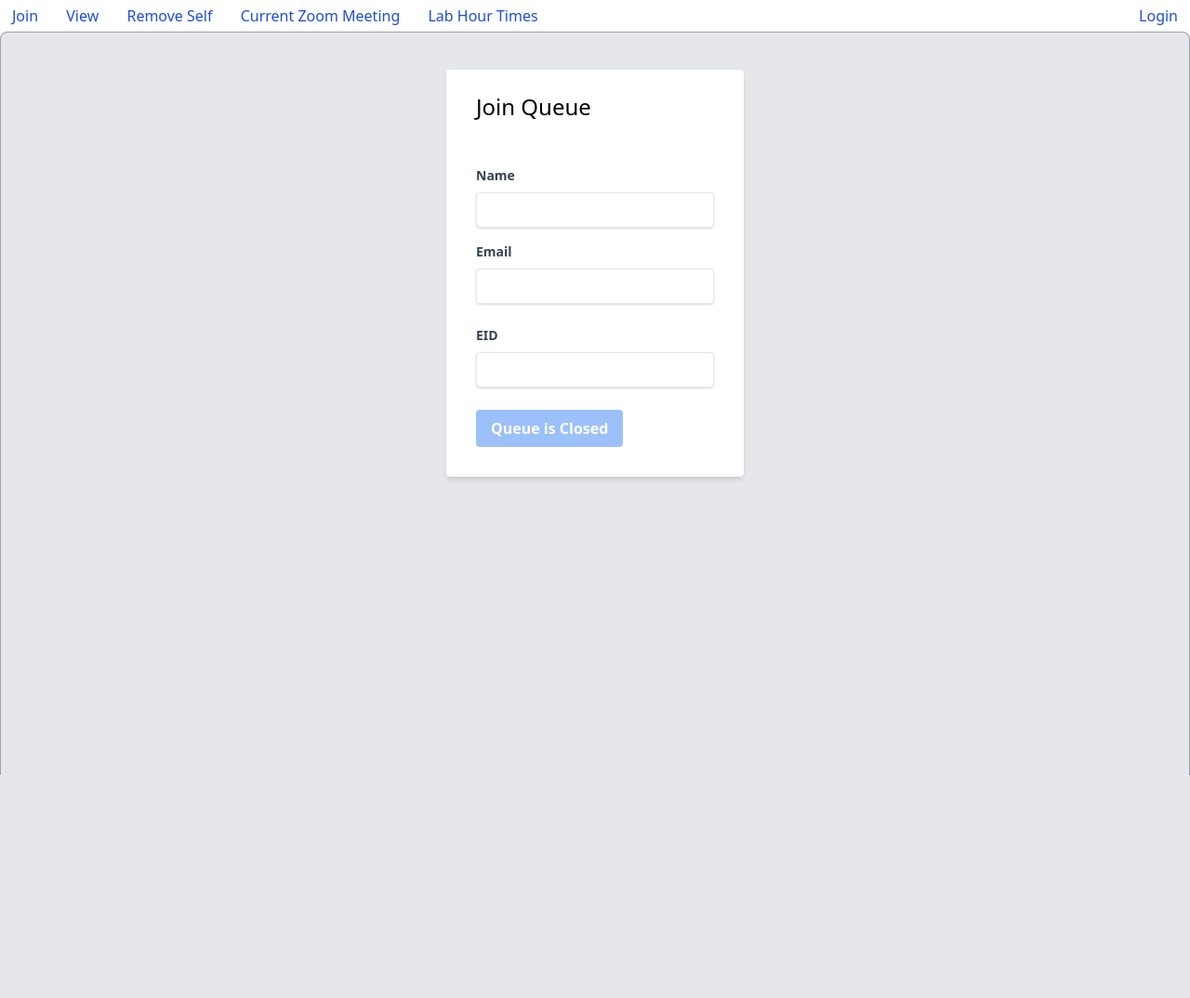
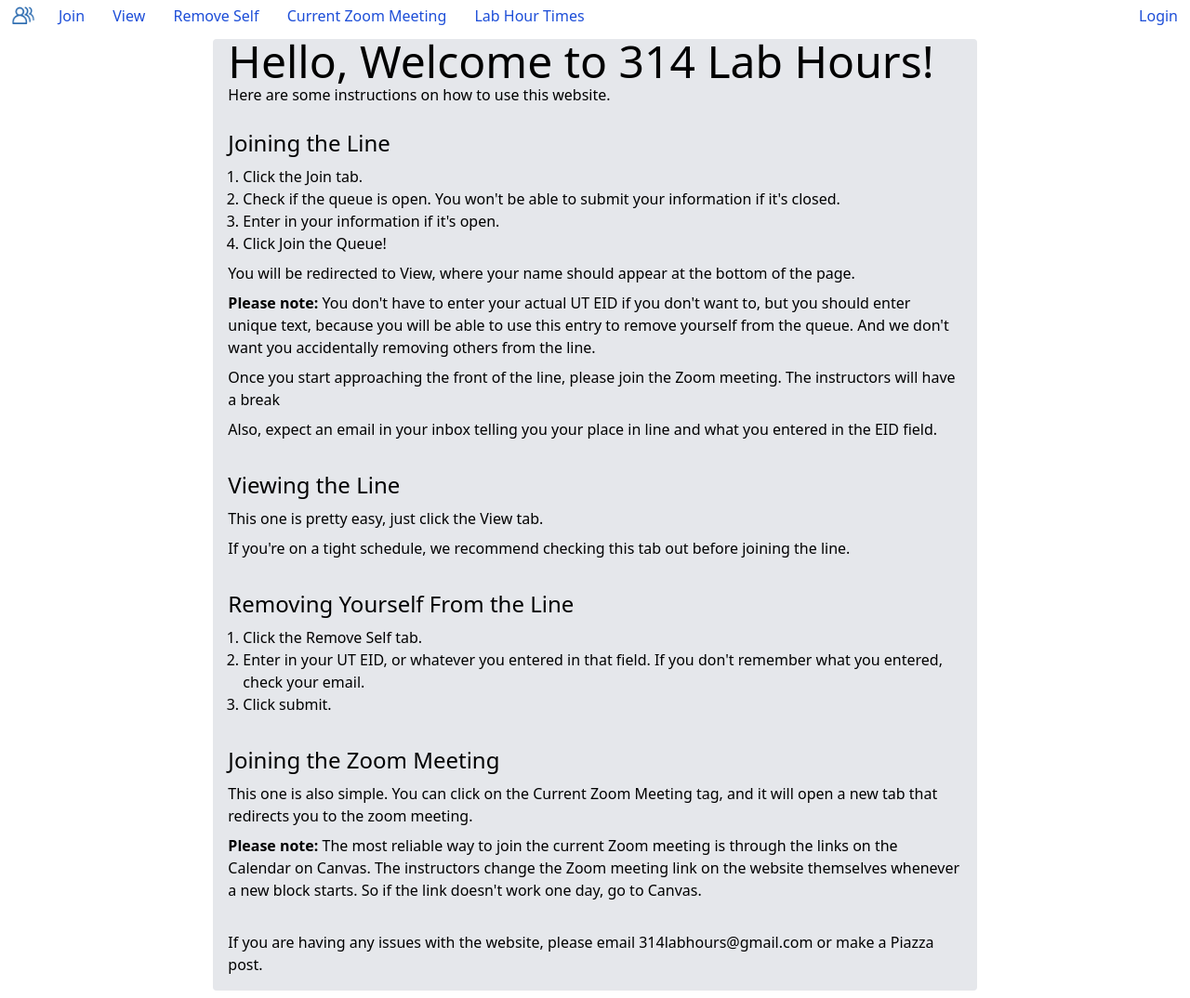
Before and after one commit to ninaahmed/LabHoursV2, a Flask app: page / in a window 1280 px wide. Shown: the whole page at 93% size. Before the commit the page ends 834 px from the top, so only its background shows below. Run offline with Flask 2, Linux system fonts and the light colour scheme; parts of the project's set-up code (start-up, migrations or seed data) failed here and were passed over.

Commit message:
Added homepage

```diff
--- a/flaskapp/routes.py
+++ b/flaskapp/routes.py
@@ -25,7 +25,10 @@ def load_user():
 
 # the current main page where a student will send in their information
 @app.route("/", methods=['GET', 'POST'])
-@app.route("/index", methods=['GET', 'POST'])
+def homepage():
+    return render_template('homepage.html', link = zoom_link)
+
+@app.route("/join", methods=['GET', 'POST'])
 def join():
     form = EnterLineForm()
     message = ""
--- a/flaskapp/templates/change_zoom.html
+++ b/flaskapp/templates/change_zoom.html
@@ -13,10 +13,6 @@
 
 <head>
     <title>Change the Zoom Meeting Link</title>
-
-    <style>
-
-    </style>
 </head>
 
 <body background-color="#EDF2F7">
--- a/flaskapp/templates/enter_line.html
+++ b/flaskapp/templates/enter_line.html
@@ -1,5 +1,5 @@
 {% extends "layout.html" %}
-{% block title %}Join Lab Hours Queue{% endblock %}
+{% block title %}Join the Line{% endblock %}
 
 {% block zoom_wrapper %}
 <a class="inline-block border border-white rounded hover:border-gray-200 text-blue-700 hover:bg-gray-200 py-1 px-3" href="{{ link }}" target="_blank">Current Zoom Meeting</a>
--- /dev/null
+++ b/flaskapp/templates/homepage.html
@@ -0,0 +1,72 @@
+{% extends "layout.html" %}
+{% block title %}314 Lab Hours{% endblock %}
+
+{% block zoom_wrapper %}
+<a class="inline-block border border-white rounded hover:border-gray-200 text-blue-700 hover:bg-gray-200 py-1 px-3"
+    href="{{ link }}" target="_blank">Current Zoom Meeting</a>
+{% endblock %}
+
+{% block content %}
+
+<html>
+
+<head>
+    <style>
+    </style>
+</head>
+
+<body background-color="#EDF2F7">
+    <div style="min-height: 100%; margin: 0 auto;" class="flex justify-center flex-wrap w-2/3">
+        <div class="rounded bg-gray-200 w-full mx-4 my-2">
+            <div class="mx-4">
+                <p class="text-5xl">Hello, Welcome to 314 Lab Hours!</p>
+                <p>Here are some instructions on how to use this website.</p>
+                <br />
+
+                <p class="text-2xl font-medium mb-2">Joining the Line</p>
+                <ol class="list-decimal mx-4 mb-2">
+                    <li>Click the Join tab.</li>
+                    <li>Check if the queue is open. You won't be able to submit your information if it's closed.</li>
+                    <li>Enter in your information if it's open.</li>
+                    <li>Click Join the Queue!</li>
+                </ol>
+                <p class="mb-2">You will be redirected to View, where your name should appear at the bottom of the page.</p>
+                <p class="mb-2"><strong>Please note:</strong> You don't have to enter your actual UT EID if you don't want to, but you
+                    should enter unique text, because you will be able to use this entry to remove yourself from the queue. And we don't
+                    want you accidentally removing others from the line.</p>
+                <p class="mb-2">Once you start approaching the front of the line, please join the Zoom meeting. The instructors will have a
+                    break
+                </p>
+                <p class="mb-2">Also, expect an email in your inbox telling you your place in line and what you entered in the EID field.</p>
+
+                <br />
+                <p class="text-2xl font-medium mb-2">Viewing the Line</p>
+                <p class="mb-2">This one is pretty easy, just click the View tab.</p>
+                <p class="mb-2">If you're on a tight schedule, we recommend checking this tab out before joining the line.</p>
+
+                <br />
+                <p class="text-2xl font-medium mb-2">Removing Yourself From the Line</p>
+                <ol class="list-decimal mx-4 mb-2">
+                    <li>Click the Remove Self tab.</li>
+                    <li>Enter in your UT EID, or whatever you entered in that field. If you don't remember what you entered, check your email.</li>
+                    <li>Click submit.</li>
+                </ol>
+
+                <br />
+                <p class="text-2xl font-medium mb-2">Joining the Zoom Meeting</p>
+                <p class="mb-2">This one is also simple. You can click on the Current Zoom Meeting tag, and it will open a new tab that redirects
+                    you to the zoom meeting.</p>
+                <p class="mb-2"><strong>Please note:</strong> The most reliable way to join the current Zoom meeting is through the links on the Calendar on
+                    Canvas. The instructors change the Zoom meeting link on the website themselves whenever a new block starts. So if the link
+                    doesn't work one day, go to Canvas.</p>
+
+                <br />
+                <p class="mb-4">If you are having any issues with the website, please email 314labhours@gmail.com or make a Piazza post.</p>
+            </div>
+        </div>
+    </div>
+</body>
+
+</html>
+
+{% endblock %}
--- a/flaskapp/templates/layout.html
+++ b/flaskapp/templates/layout.html
@@ -17,6 +17,8 @@
     <nav>
       <ul>
         <div class=links>
+          <a style="float: left" class="inline-block py-1 px-3 rounded hover:bg-gray-200"
+            href="{{ url_for('homepage') }}"><img alt="Home" src="{{ url_for('static', filename='blue_queue.png') }}" width="26" height="26"></a>
           <a class="inline-block border border-white rounded hover:border-gray-200 text-blue-700 hover:bg-gray-200 py-1 px-3"
             href="{{ url_for('join') }}">Join</a>
           <a class="inline-block border border-white rounded hover:border-gray-200 text-blue-700 hover:bg-gray-200 py-1 px-3" href="{{ url_for('view_line') }}">View</a>
```
Also changed, not shown: flaskapp/static/blue_queue.png (added).
